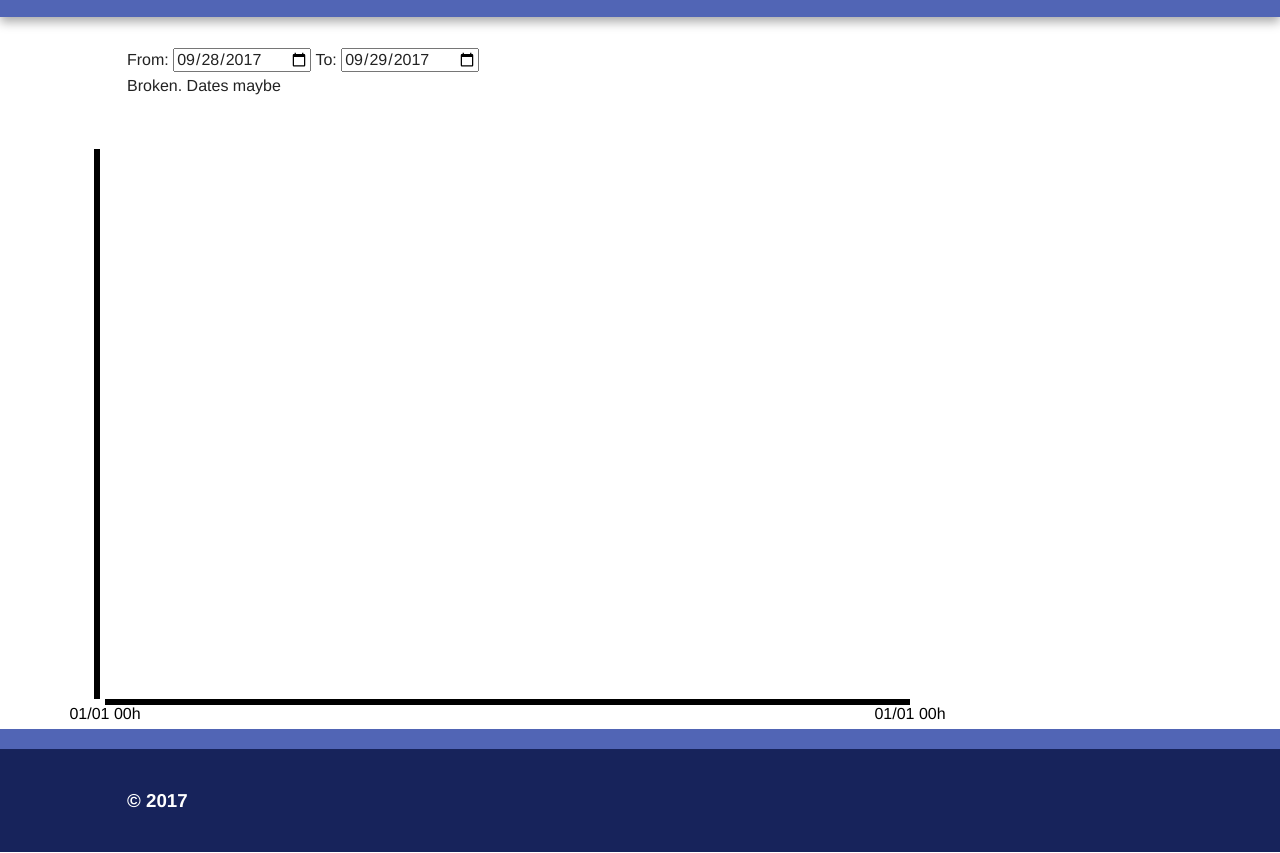
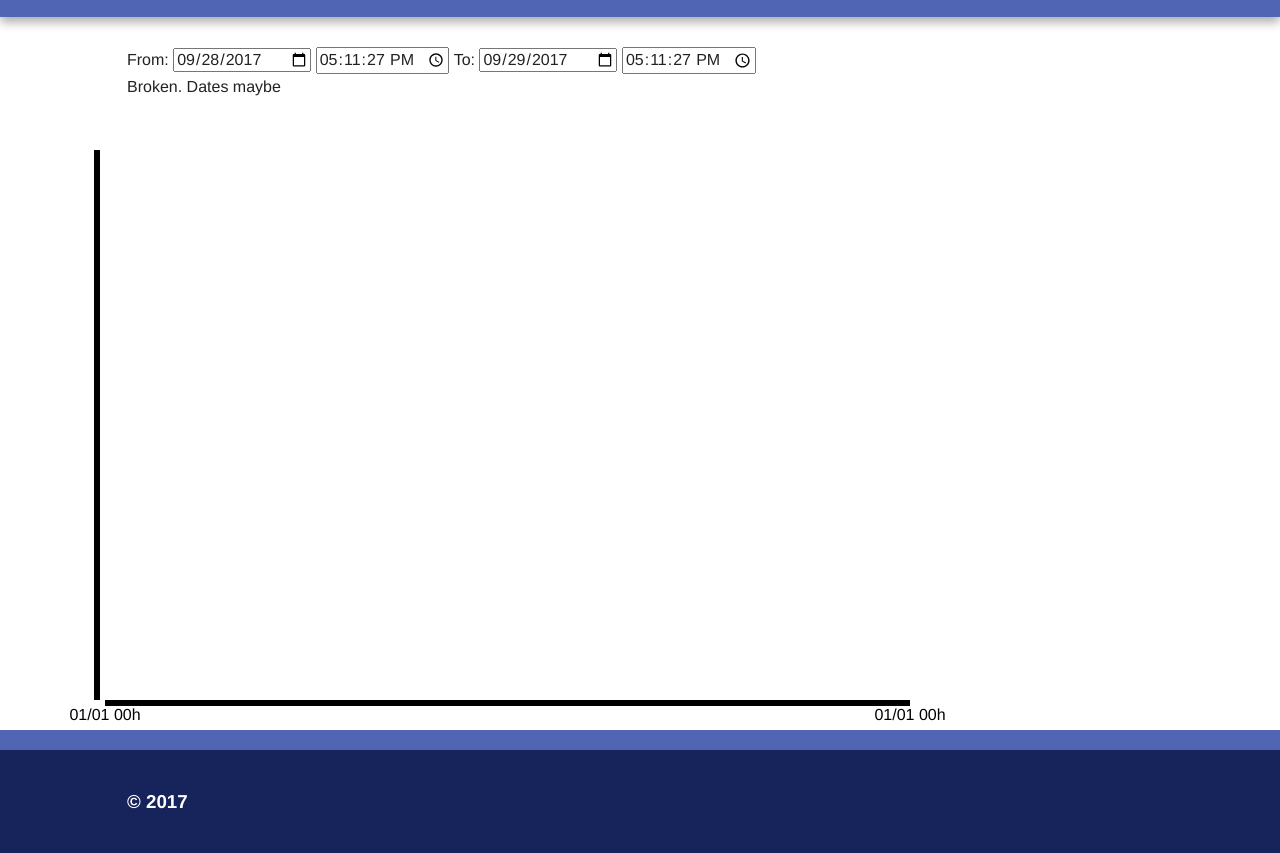
Before and after one commit to akademy/PerformFeedbackAPI, a website: page public/d3.html in a window 1280 px wide. Shown: the part 79-932 px from the top of the page. Drawn offline with nearby package versions, Linux system fonts and the light colour scheme; no server answers.

Commit message:
Select time too.

```diff
--- a/public/d3.html
+++ b/public/d3.html
@@ -39,8 +39,12 @@
 			<div class="main wrapper clearfix">
 
 				<form>
-					<label for="dateFrom">From: </label><input type="date" id="dateFrom" value="2017-09-15"/>
-					<label for="dateTo">To: </label><input type="date" id="dateTo" value="2017-09-17"/>
+					<label for="dateFrom">From: </label>
+					<input type="date" id="dateFrom" value="2017-09-15"/>
+					<input type="time" id="timeFrom" value="00:00:00"/>
+					<label for="dateTo">To: </label>
+					<input type="date" id="dateTo" value="2017-09-17"/>
+					<input type="time" id="timeTo" value="00:00:00"/>
 				</form>
 				<div id="message"></div>
 
@@ -86,7 +90,9 @@
 							dTom = new Date( Date.now() + 1000*60*60*24 );
 
 						d3.select("#dateFrom").property("value", dateString(d) );
+						d3.select("#timeFrom").property("value", timeString(d) );
 						d3.select("#dateTo").property("value", dateString(dTom) );
+						d3.select("#timeTo").property("value", timeString(dTom) );
 
 						function dateString( d ) {
 							return d.getFullYear() + "-" +
@@ -94,10 +100,17 @@
 								(d.getDate() < 10 ? "0" : '') + d.getDate()
 						}
 
+
+						function timeString( d ) {
+							return (d.getHours < 10 ? "0" : '' ) + d.getHours() + ":" +
+								(d.getMinutes() < 10 ? "0" : '') + (d.getMinutes()) + ":" +
+								(d.getSeconds() < 10 ? "0" : '') + d.getSeconds()
+						}
+
 						var profiles = [];
 						function dataUpdate() {
-							var from = d3.select("#dateFrom").property("value") + 'T00:00:00.000Z',
-								to   = d3.select("#dateTo").property("value") + 'T00:00:00.000Z';
+							var from = d3.select("#dateFrom").property("value") + 'T' + d3.select("#timeFrom").property("value") + "Z",
+								to   = d3.select("#dateTo").property("value") + 'T' + d3.select("#timeTo").property("value") + "Z";
 
 							d3.json("/api/live/timeline/" + from + "/" + to,
 								function(error, json) {
```
